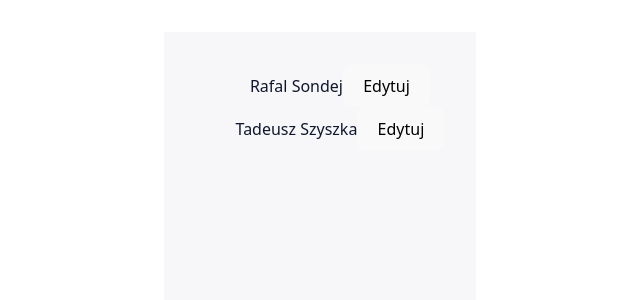
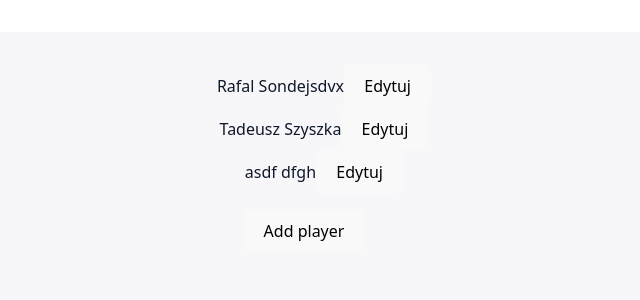
Before and after one commit to LukasSondej/FootballApp, a React (Vite) app: page / in a window 1280 px wide. Shown: the top 300 px of the page, without its empty margins (336-976 px from the left). Built offline with nearby package versions, Linux system fonts and the light colour scheme; data requests are answered from the project's data file.

Commit message:
Dodanie mozliwosci dodania gracza

```diff
--- a/db.json
+++ b/db.json
@@ -3,7 +3,7 @@
     {
       "id": "1",
       "name": "Rafal",
-      "lastName": "Sondej",
+      "lastName": "Sondejsdvx",
       "teamId": null
     },
     {
@@ -11,6 +11,12 @@
       "name": "Tadeusz",
       "lastName": "Szyszka",
       "teamId": 2
+    },
+    {
+      "id": "14a6",
+      "name": "asdf",
+      "lastName": "dfgh",
+      "teamId": 1
     }
   ],
   "teams": [
--- a/src/App.tsx
+++ b/src/App.tsx
@@ -4,11 +4,12 @@ import styled, { ThemeProvider } from 'styled-components'
 import './App.css'
 import { ListPlayers } from './playerFolder/ListPlayers'
 import { QueryClient, QueryClientProvider } from '@tanstack/react-query'
+import { AddPlayer } from './playerFolder/addPlayer';
 const queryClient = new QueryClient;
 
 const Page = styled.div`
 min-height: 100vh;
-min-width: 100%;
+min-width: 100vh;
 background: ${props => props.theme.colors.background};
 color: ${props => props.theme.colors.textPrimary};
 padding: 16px;
@@ -30,6 +31,7 @@ function App() {
 <ThemeProvider theme = {light}>
 <Page>
   <ListPlayers/>
+  <AddPlayer/>
 </Page>
 </ThemeProvider>
    </QueryClientProvider>
--- /dev/null
+++ b/src/mutations/useAddPlayerMutation.ts
@@ -0,0 +1,18 @@
+import { useMutation, useQueryClient } from "@tanstack/react-query"
+import type { NewPlayer, Player } from "../types"
+import { useApi } from "../hooks/useApi"
+
+export const useAddPlayerMutation = () => {
+     const queryClient = useQueryClient();
+    const {postData} = useApi();
+    const {mutate, error, isPending} = useMutation({
+        mutationKey: ["addPlayer"],
+        mutationFn: async(addedPlayer: NewPlayer) => {
+            return postData<Player, NewPlayer>(`players`, addedPlayer)
+        },
+        onSuccess: () => {
+            queryClient.invalidateQueries({queryKey: ["players"]})
+        }
+    })
+    return {mutate, error, isPending}
+}
--- /dev/null
+++ b/src/playerFolder/AddPlayer.tsx
@@ -0,0 +1,49 @@
+import { useState } from "react"
+import { useAddPlayerMutation } from "../mutations/useAddPlayerMutation"
+import { FormPlayer } from "./FormPlayer"
+
+export const AddPlayer = () => {
+ const {mutate, error, isPending} = useAddPlayerMutation();
+ const [isAddForm, setIsAddForm] = useState<boolean>(false)
+
+ const [values, setValues] = useState({
+
+    name: "",
+    lastName: "",
+    teamId: null
+ })
+ const handleChange =(e: React.ChangeEvent<HTMLSelectElement | HTMLInputElement>) => {
+    const {name, value} = e.target;
+    setValues(prev => ({
+    ...prev,
+    [name]: name == "teamId" ? value == "" ? null : Number(value) : value
+    }))
+}
+ const handleSubmit = (e: React.FormEvent<HTMLFormElement>) => {
+    e.preventDefault()
+mutate({
+    name: values.name,
+    lastName: values.lastName,
+    teamId: values.teamId
+}
+)
+setValues({
+    name: "",
+    lastName: "",
+    teamId: null})
+
+ }
+const handleVisible = () => {
+    setIsAddForm(prev => !prev)
+}
+ return (
+
+
+ <>
+ {isAddForm && <FormPlayer handleChange={handleChange} handleSubmit={handleSubmit} values={values}/>}
+
+<button type="button" onClick={handleVisible}>{isAddForm ? "Cancel" : "Add player" }</button>
+ </>
+ )
+
+}
--- a/src/playerFolder/FormEditPlayer.tsx
+++ b/src/playerFolder/FormEditPlayer.tsx
@@ -37,6 +37,7 @@ const handleSubmit = (e: React.FormEvent<HTMLFormElement>)=> {
        lastName: values.lastName,
        teamId: values.teamId
     })
+
 }
 
 
```
